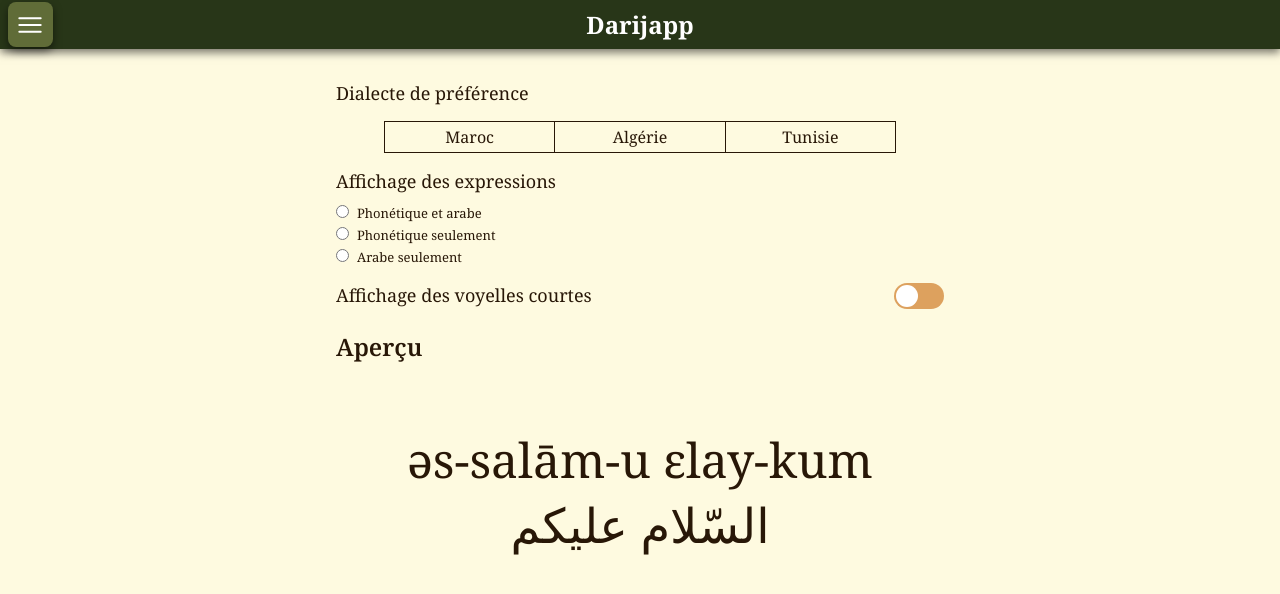
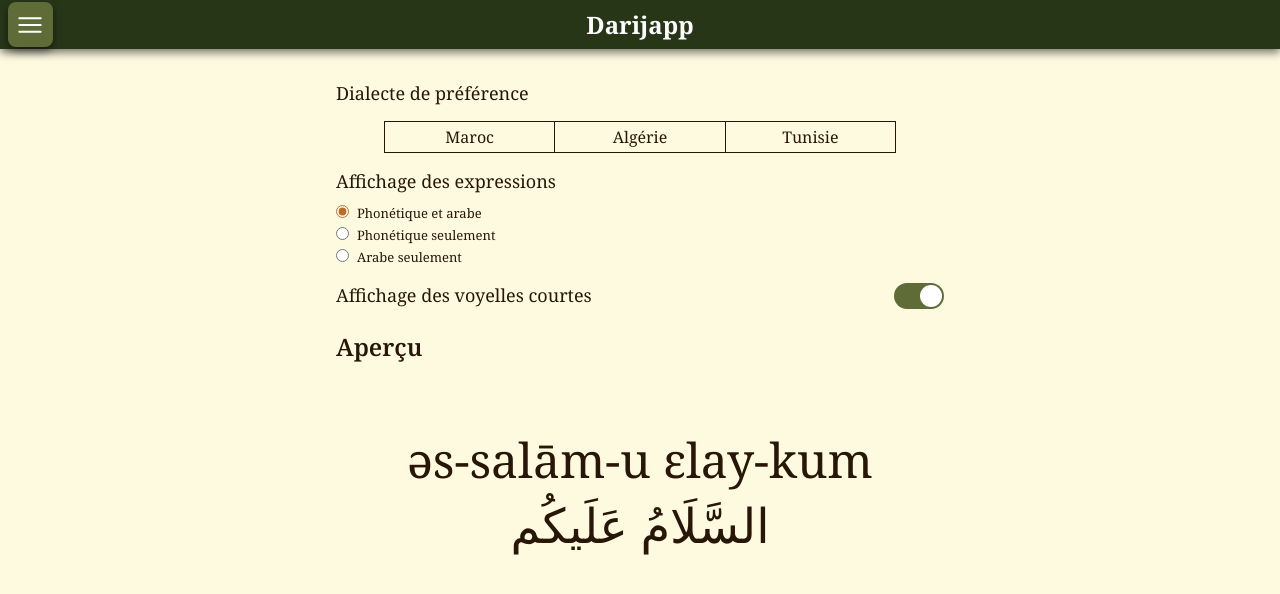
Before and after one commit to AdabLeDabe/Darijapp, a React (Vite) app in the folder darijapp-frontend/: page / in a window 1280 px wide. Shown: the top 594 px of the page. Built offline with nearby package versions, Linux system fonts and the light colour scheme.

Commit message:
Added local storage for settings

```diff
--- a/darijapp-frontend/src/components/TranscriptDisplay.tsx
+++ b/darijapp-frontend/src/components/TranscriptDisplay.tsx
@@ -1,9 +1,10 @@
 import { removeArabicShortVowels } from "../helpers/ArabicHelper";
+import type { DisplayType } from "../helpers/DisplayType";
 import "../styles/TranscriptDisplay.css"
 
 interface TranscriptDisplayProps {
     shortVowels: boolean,
-    mode: number
+    mode: DisplayType
 }
 
 function TranscriptDisplay({ shortVowels, mode }: TranscriptDisplayProps) {
@@ -23,9 +24,9 @@ function TranscriptDisplay({ shortVowels, mode }: TranscriptDisplayProps) {
 
     const displayTranscript = () => {
         switch (mode) {
-            case 1:
+            case "phonetic":
                 return <>{displayPhonetic()}</>
-            case 2:
+            case "arabic":
                 return <>{displayArabic()}</>
             default:
                 return (
--- /dev/null
+++ b/darijapp-frontend/src/helpers/AppCache.ts
@@ -0,0 +1,24 @@
+import { useEffect, useState } from "react";
+
+function readLocalStorage<T>(key: string, fallback: T): T {
+    try {
+        const v = localStorage.getItem(key);
+        return v ? (JSON.parse(v) as T) : fallback;
+    } catch {
+        return fallback;
+    }
+}
+
+function writeLocalStorage<T>(key: string, value: T) {
+    localStorage.setItem(key, JSON.stringify(value));
+}
+
+export function useLocalStorageState<T>(key: string, initial: T) {
+    const [state, setState] = useState<T>(() => readLocalStorage(key, initial));
+
+    useEffect(() => {
+        writeLocalStorage(key, state);
+    }, [key, state]);
+
+    return [state, setState] as const;
+}
--- /dev/null
+++ b/darijapp-frontend/src/helpers/DisplayType.ts
@@ -0,0 +1 @@
+export type DisplayType = "both" | "phonetic" | "arabic";
--- a/darijapp-frontend/src/pages/SettingsPage.tsx
+++ b/darijapp-frontend/src/pages/SettingsPage.tsx
@@ -1,13 +1,15 @@
 import "../styles/SettingsPage.css"
-import { useState } from "react";
 import ToggleButtons from "../components/ToggleButtons";
 import ReactSwitch from "react-switch";
 import { getCssVar } from "../helpers/CssHelper";
 import TranscriptDisplay from "../components/TranscriptDisplay";
+import { useLocalStorageState } from "../helpers/AppCache";
+import type { DisplayType } from "../helpers/DisplayType";
 
 function SettingsPage() {
-    const [selectedDialect, setSelectedDialect] = useState<string>("");
-    const [showShortVowels, setShowShortVowels] = useState<boolean>(false);
+    const [selectedDialect, setSelectedDialect] = useLocalStorageState("dialect", "Algérie");
+    const [showShortVowels, setShowShortVowels] = useLocalStorageState("display-short-vowels", true);
+    const [displayType, setDisplayType] = useLocalStorageState<DisplayType>("display-type", "both");
 
     return (
         <>
@@ -22,15 +24,33 @@ function SettingsPage() {
                     <div className="label">Affichage des expressions</div>
 
                     <div>
-                        <input type="radio" id="phonetic_arabic" name="display-type" value="phonetic_arabic" />
+                        <input
+                            type="radio"
+                            id="phonetic_arabic"
+                            name="display-type"
+                            value="both"
+                            checked={displayType === "both"}
+                            onChange={(e) => setDisplayType(e.target.value as DisplayType)} />
                         <label htmlFor="phoentic_araibc">Phonétique et arabe</label>
                     </div>
                     <div>
-                        <input type="radio" id="phonetic_only" name="display-type" value="phonetic_only" />
+                        <input
+                            type="radio"
+                            id="phonetic_only"
+                            name="display-type"
+                            value="phonetic"
+                            checked={displayType === "phonetic"}
+                            onChange={(e) => setDisplayType(e.target.value as DisplayType)} />
                         <label htmlFor="phonetic_only">Phonétique seulement</label>
                     </div>
                     <div>
-                        <input type="radio" id="arabic_only" name="display-type" value="arabic_only" />
+                        <input
+                            type="radio"
+                            id="arabic_only"
+                            name="display-type"
+                            value="arabic"
+                            checked={displayType === "arabic"}
+                            onChange={(e) => setDisplayType(e.target.value as DisplayType)} />
                         <label htmlFor="arabic_only">Arabe seulement</label>
                     </div>
                 </div>
@@ -54,7 +74,7 @@ function SettingsPage() {
                 <div className="preview">
                     <h2>Aperçu</h2>
                     <div className="transcript-display">
-                        <TranscriptDisplay shortVowels={showShortVowels} mode={0}/>
+                        <TranscriptDisplay shortVowels={showShortVowels} mode={displayType} />
                     </div>
                 </div>
             </div>
```
